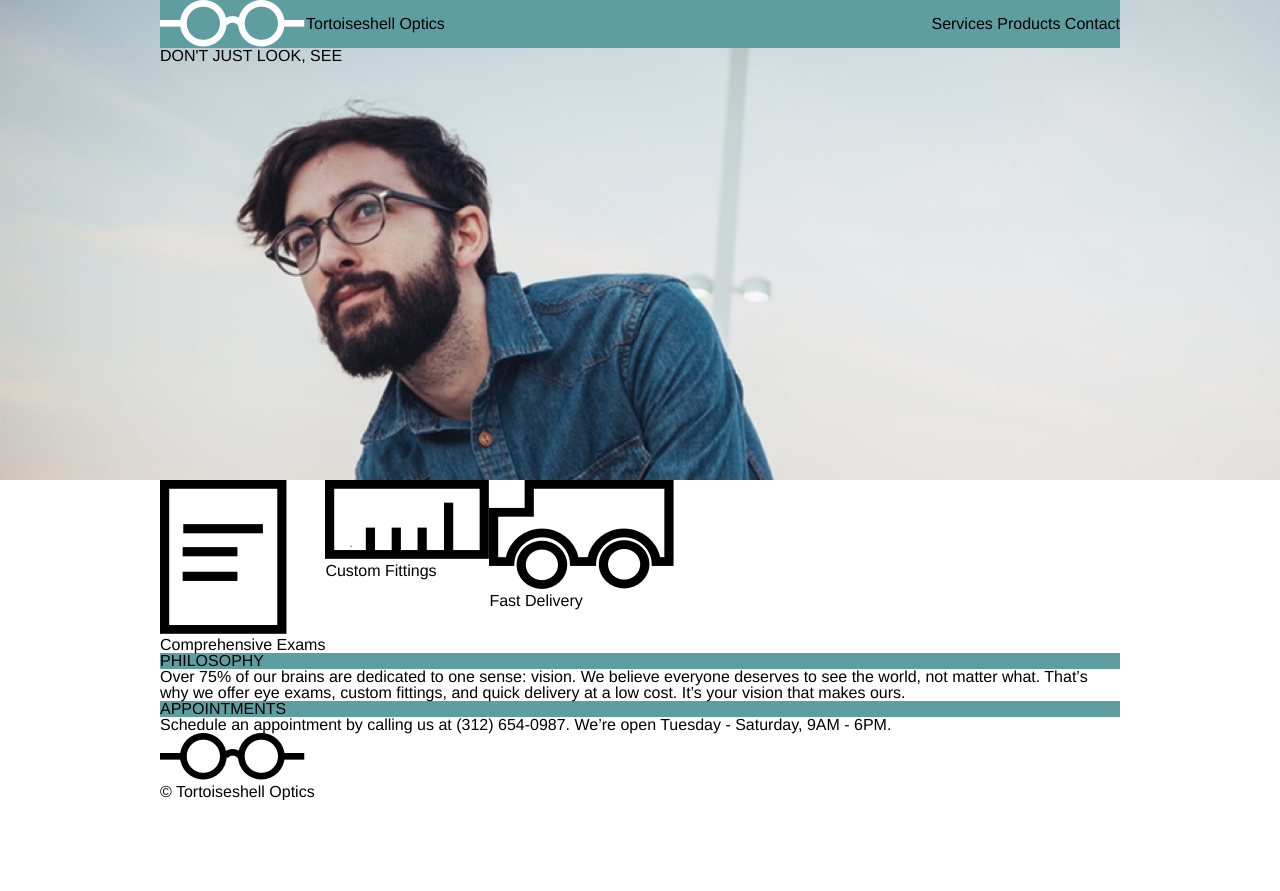
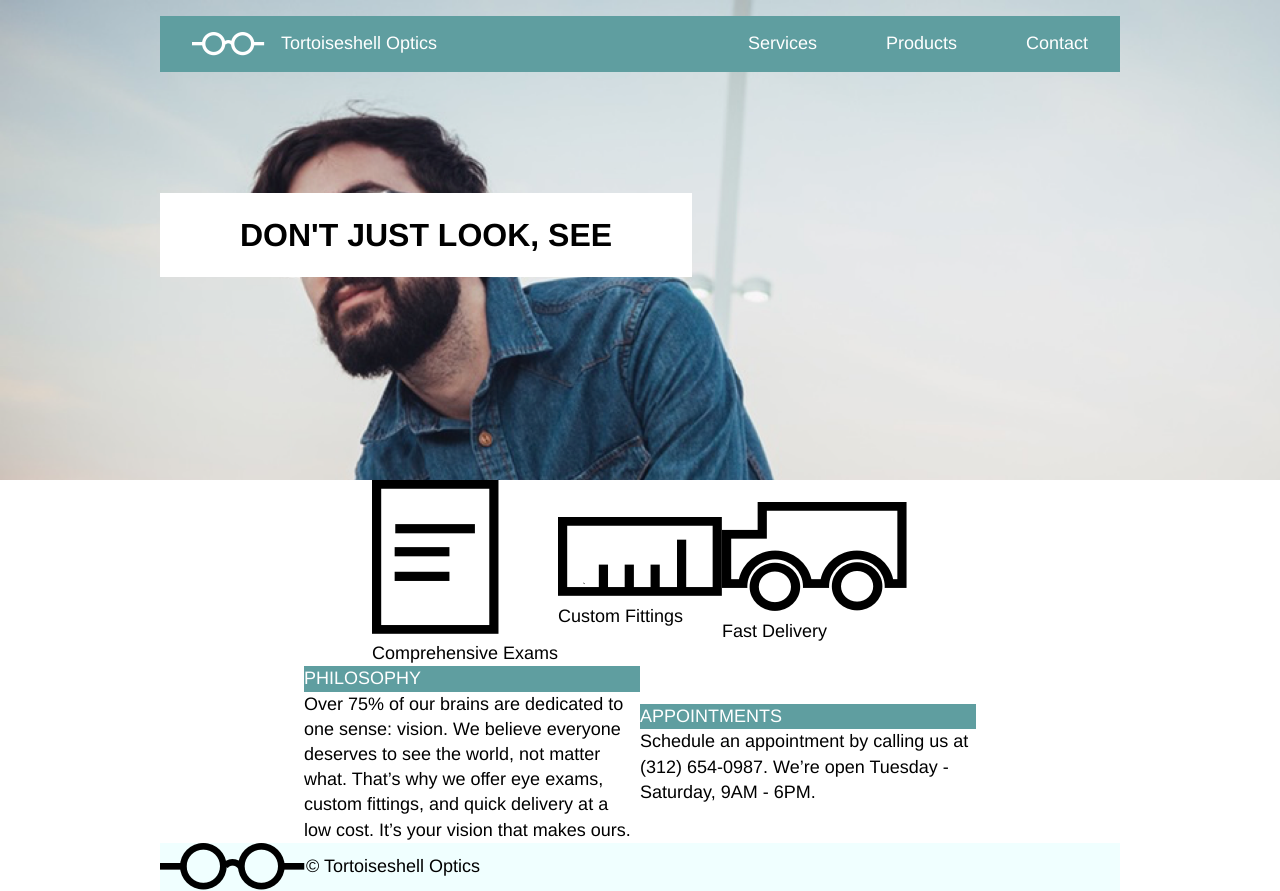
Before and after one commit to 0xpetersatoshi/tortoiseshell, a plain HTML site: page index.html in a window 1280 px wide. Before the commit the page ends 800 px from the top, so only its background shows below. Drawn offline with Linux system fonts and the light colour scheme.

Commit message:
Styling banner section.

```diff
--- a/resources/css/style.css
+++ b/resources/css/style.css
@@ -1,6 +1,7 @@
 body {
   font-family: Helvetica;
-  font-size: 16px;
+  font-size: 18px;
+  line-height: 1.4;
 }
 
 .main-banner {
@@ -18,6 +19,8 @@ nav.container {
   display: flex;
   align-items: center;
   justify-content: space-between;
+  top: 1rem;
+  position: relative;
 }
 
 div.logo {
@@ -25,15 +28,48 @@ div.logo {
   align-items: center;
 }
 
+.logo img {
+  height: 1.5rem;
+  padding: 1rem 1rem 1rem 2rem;
+}
+
 nav li {
   display: inline;
+  padding: 1rem 2rem;
 }
 
+h1 {
+  background: white;
+  display: inline;
+  padding: 1.5rem 5rem;
+  font-weight: bold;
+  font-size: 2rem;
+  line-height: 1.2;
+}
+
+.headline {
+  position: relative;
+  top: 10rem;
+}
 
 .background{
   background-color: cadetblue;
+  color: white;
 }
 
-.features {
+.features,
+.business-info {
   display: flex;
+  justify-content: center;
+  align-items: center;
 }
+
+.info {
+  width: 35%;
+}
+
+footer {
+  background-color: azure;
+  display: flex;
+  align-items: center;
+}
```
